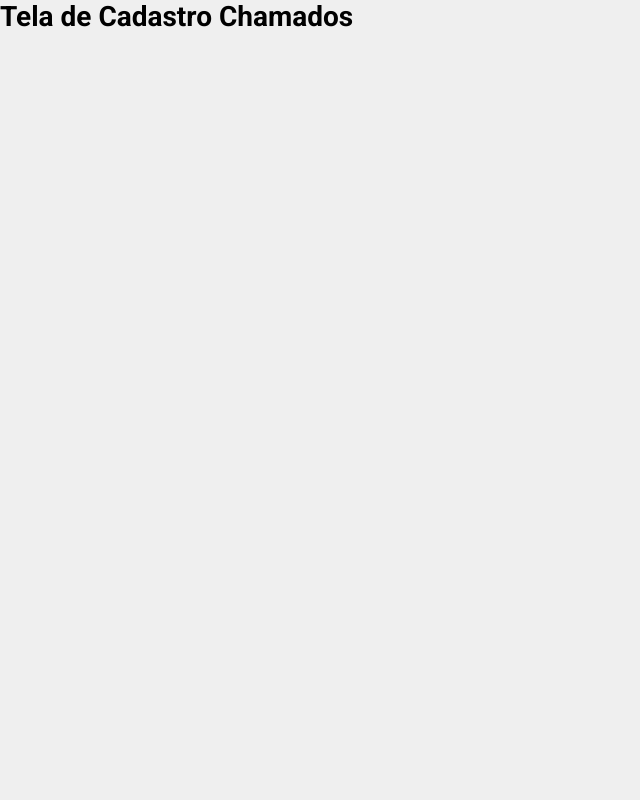
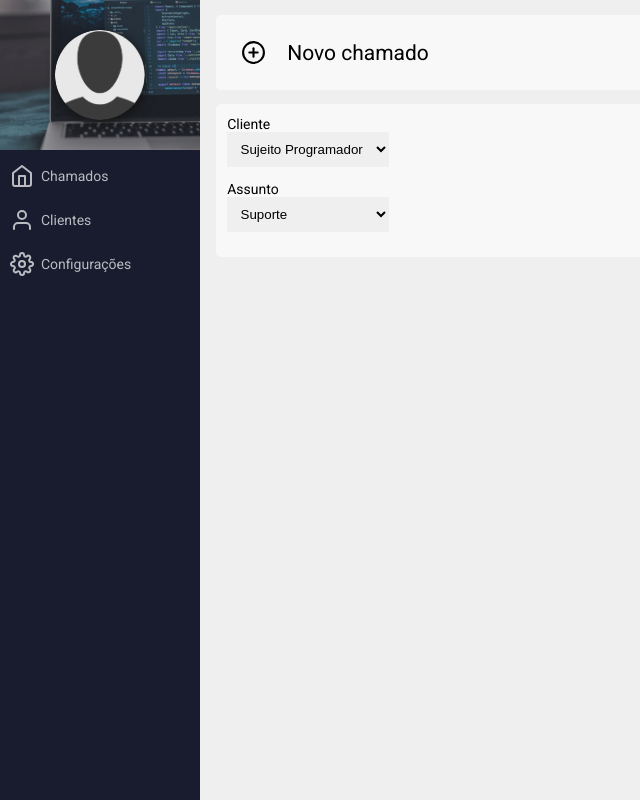
Before and after one commit to victor-magaldi/sistema-chamados-react, a React (Create React App) app: page /new in a window 1280 px wide. Shown: the whole page, without its empty margins (0-640 px from the left). Built offline with nearby package versions, Linux system fonts and the light colour scheme; no server answers; sample sign-in values are in the browser's storage.

Commit message:
customiza mais a componente new

```diff
--- a/src/pages/New/New.module.css
+++ b/src/pages/New/New.module.css
@@ -0,0 +1,23 @@
+.content {
+  margin-left: 200px;
+  padding: 1px 16px;
+}
+.container {
+  display: flex;
+  background-color: #f8f8f8;
+  border-radius: 5px;
+  padding: 0.8em;
+  margin-bottom: 1.5em;
+}
+.form {
+  display: flex;
+  flex-direction: column;
+}
+.form input,
+.form select {
+  margin-bottom: 1em;
+  padding: 0.7em;
+  max-width: 600px;
+  width: 100%;
+  border: 0;
+}
--- a/src/pages/New/index.jsx
+++ b/src/pages/New/index.jsx
@@ -1,9 +1,39 @@
 import React from "react";
+import Title from "../../components/Title";
+import Header from "../../components/Header";
+
+import { FiPlusCircle } from "react-icons/fi";
+
+import styles from "./New.module.css";
+import { div } from "prelude-ls";
 
 export default function indes() {
   return (
-    <div>
-      <h1>Tela de Cadastro Chamados</h1>
+    <div className={styles.containerNewCall}>
+      <div className={styles.content}>
+        <Header />
+
+        <Title name="Novo chamado">
+          <FiPlusCircle size={25} />
+        </Title>
+        <div className={styles.container}>
+          <form onSubmit className={styles.form}>
+            <label>Cliente</label>
+            <select>
+              <option value="1" key={1}>
+                Sujeito Programador
+              </option>
+            </select>
+
+            <label>Assunto</label>
+            <select>
+              <option value="Suporte">Suporte</option>
+              <option value="Visita Técnica">Visita Técnica</option>
+              <option value="Financeiro">Financeiro</option>
+            </select>
+          </form>
+        </div>
+      </div>
     </div>
   );
 }
```
